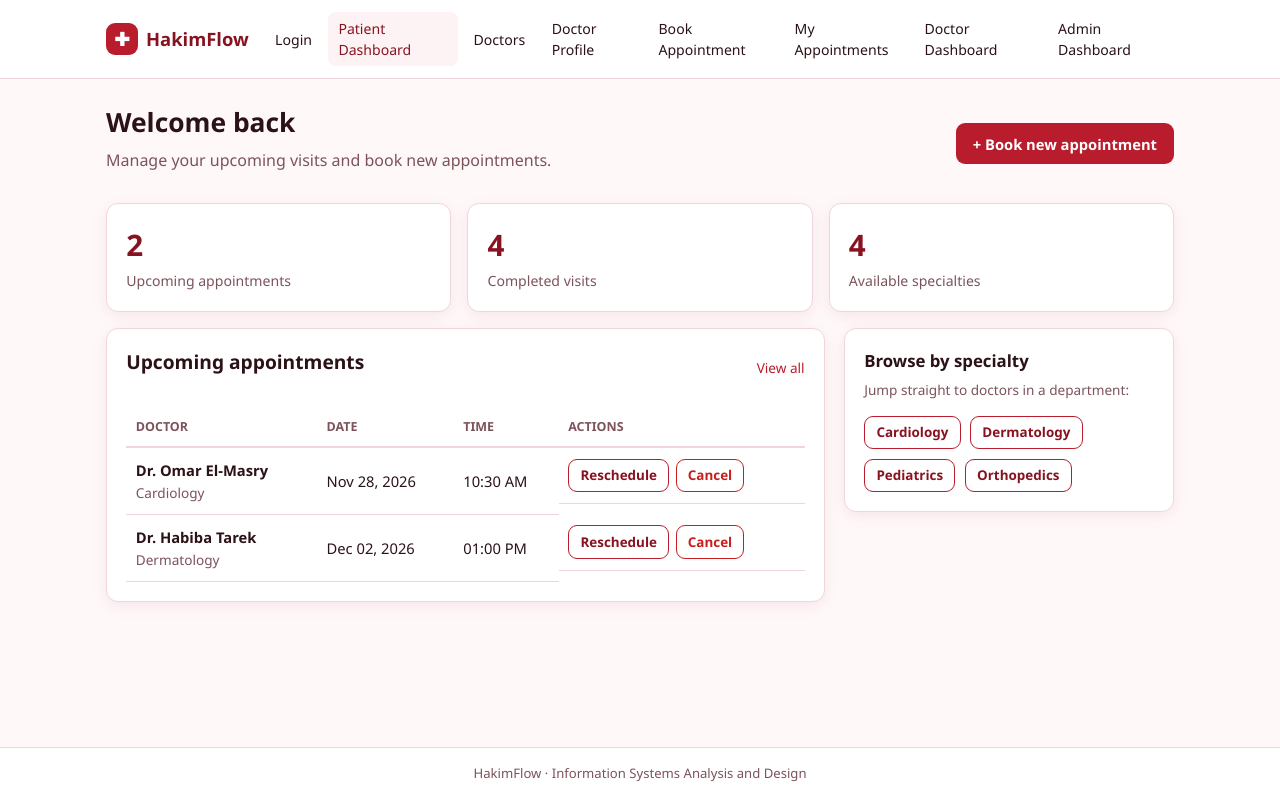
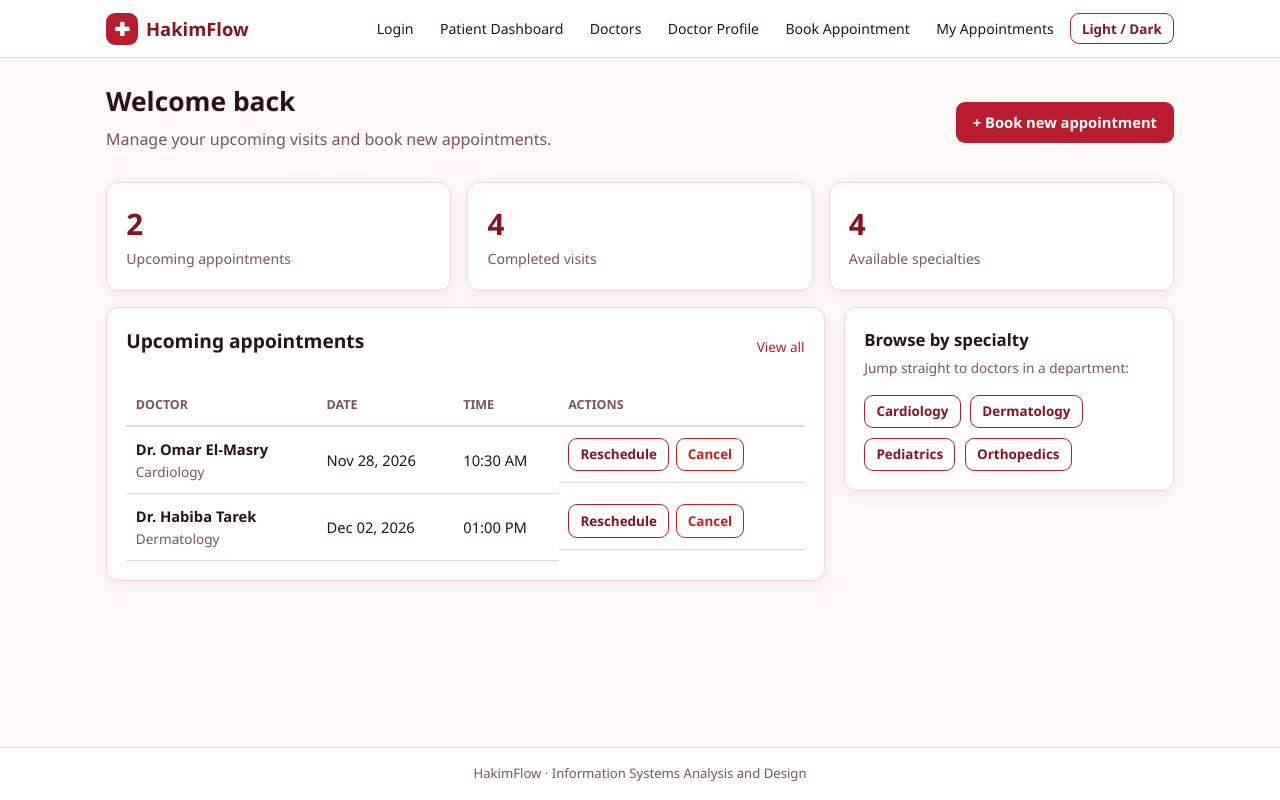
Before and after one commit to rawan-log/Clinic, a plain HTML site: page patient-dashboard.html in a window 1280 px wide. Drawn offline with Linux system fonts and the light colour scheme.

Commit message:
Remove active class from Patient Dashboard link

```diff
--- a/patient-dashboard.html
+++ b/patient-dashboard.html
@@ -12,13 +12,12 @@
       <a class="brand" href="index.html"><span class="brand-logo">✚</span> HakimFlow</a>
       <nav class="nav-links">
         <a href="index.html">Login</a>
-        <a href="patient-dashboard.html" class="active">Patient Dashboard</a>
+        <a href="patient-dashboard.html">Patient Dashboard</a>
         <a href="doctors.html">Doctors</a>
         <a href="doctor-profile.html">Doctor Profile</a>
         <a href="booking.html">Book Appointment</a>
         <a href="my-appointments.html">My Appointments</a>
-        <a href="doctor-dashboard.html">Doctor Dashboard</a>
-        <a href="admin-dashboard.html">Admin Dashboard</a>
+        <button type="button" class="btn btn-outline btn-sm" data-theme-toggle>Light / Dark</button>
       </nav>
     </div>
   </header>
```
